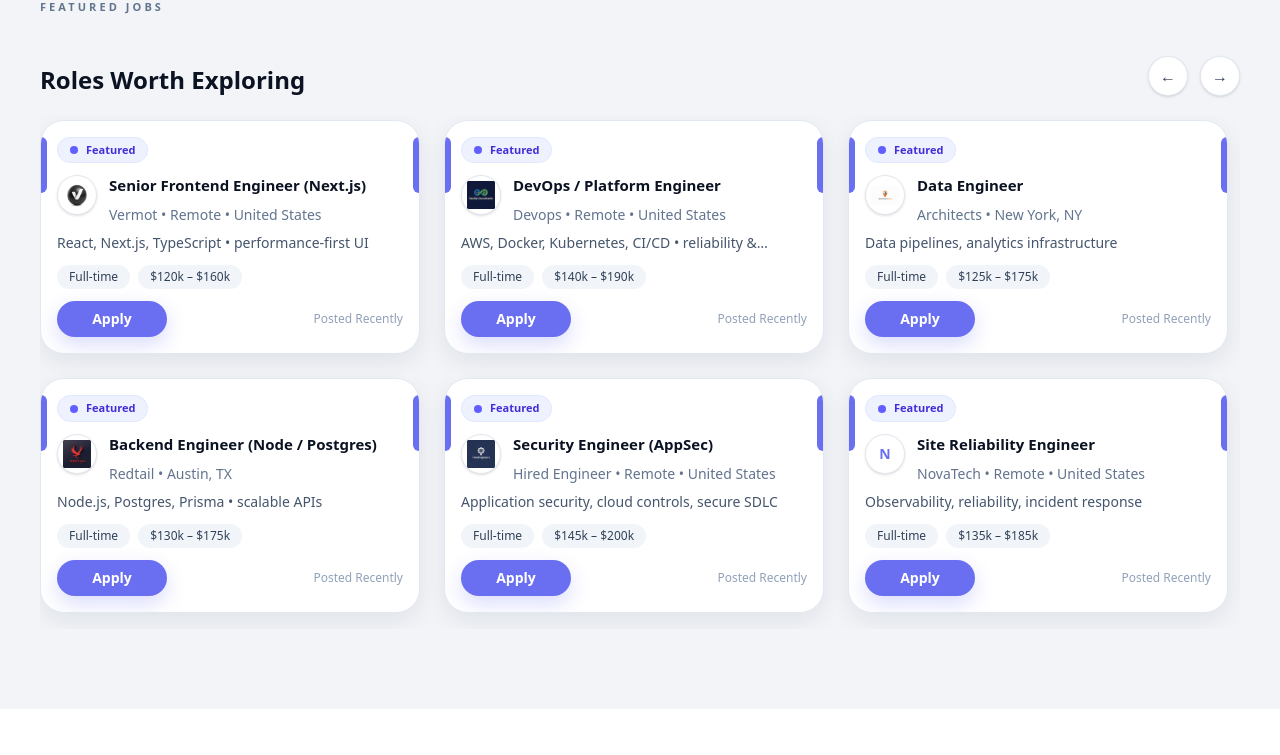
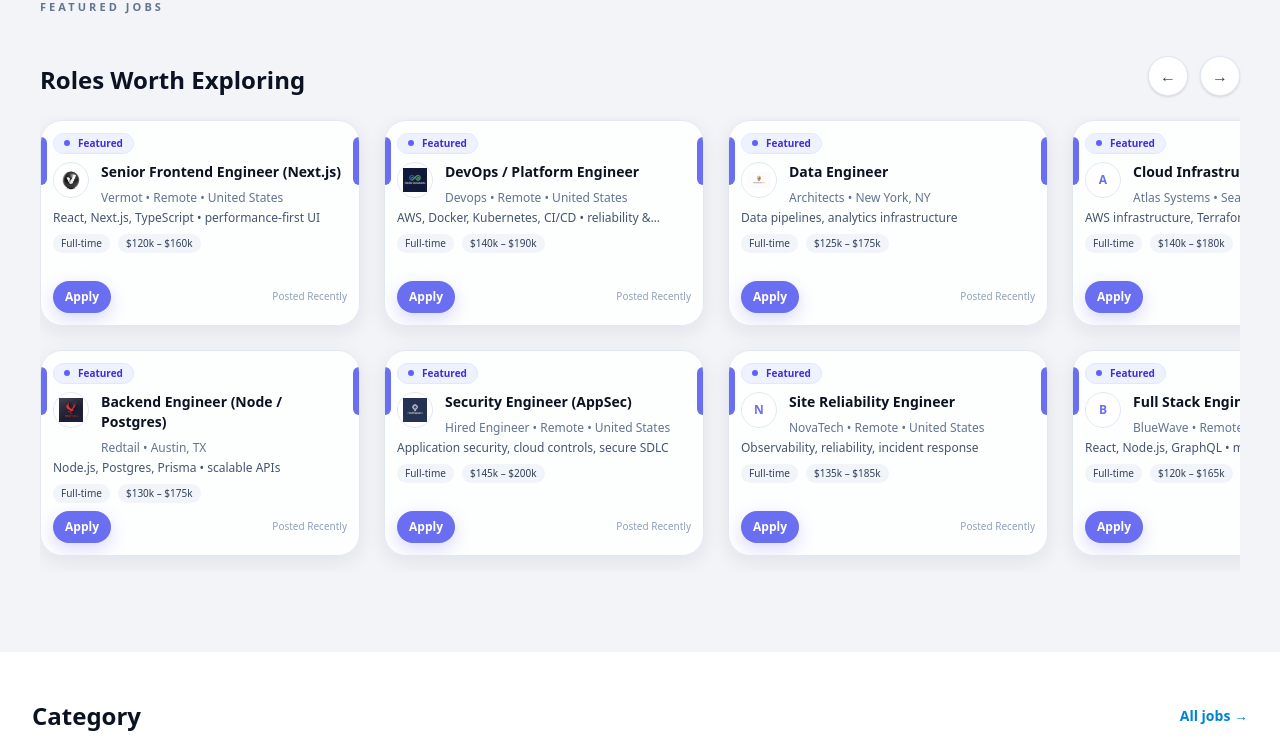
Before and after one commit to adebisidolapo/technicaljobboard, a Next.js app: page / in a window 1280 px wide. Shown: the part 1440-2195 px from the top of the page. Built offline with nearby package versions, Linux system fonts and the light colour scheme; no server answers; the database is empty.

Commit message:
update homepage

```diff
--- a/components/home/FeaturedJobsSection.tsx
+++ b/components/home/FeaturedJobsSection.tsx
@@ -229,83 +229,89 @@ function JobCard({
   return (
     <article
       className="
-        relative flex min-h-[165px] w-[300px] flex-none snap-start flex-col
-        overflow-hidden rounded-[24px] border border-slate-200 bg-white
-        shadow-[0_8px_24px_rgba(15,23,42,0.08)]
+        relative flex min-h-[160px] w-[320px] flex-none snap-start flex-col
+        overflow-hidden rounded-[22px] border border-slate-200
+        bg-white/85 backdrop-blur-sm
+        shadow-[0_6px_20px_rgba(15,23,42,0.08)]
         transition duration-300
-        hover:-translate-y-1 hover:shadow-[0_16px_34px_rgba(15,23,42,0.12)]
-        sm:w-[340px] lg:w-[380px]
+        hover:-translate-y-1 hover:shadow-[0_14px_28px_rgba(15,23,42,0.12)]
       "
     >
-      <div className="absolute left-0 top-4 h-14 w-1.5 rounded-r-full bg-[var(--brand-purple)]" />
-      <div className="absolute right-0 top-4 h-14 w-1.5 rounded-l-full bg-[var(--brand-purple)]" />
+      {/* purple side bars */}
+      <div className="absolute left-0 top-4 h-12 w-1.5 rounded-r-full bg-[var(--brand-purple)]" />
+      <div className="absolute right-0 top-4 h-12 w-1.5 rounded-l-full bg-[var(--brand-purple)]" />
 
-      <div className="flex h-full flex-col p-3 sm:p-4">
+      <div className="flex h-full flex-col p-3">
+        {/* badge */}
         <div className="flex items-center justify-between">
-          <span className="inline-flex items-center gap-2 rounded-full border border-indigo-100 bg-indigo-50 px-3 py-1 text-[11px] font-semibold text-indigo-700">
-            <span className="h-2 w-2 rounded-full bg-indigo-500" />
+          <span className="inline-flex items-center gap-2 rounded-full border border-indigo-100 bg-indigo-50 px-2.5 py-0.5 text-[10px] font-semibold text-indigo-700">
+            <span className="h-1.5 w-1.5 rounded-full bg-indigo-500" />
             Featured
           </span>
         </div>
 
-        <div className="mt-3 flex items-start gap-3">
-          <div className="flex h-10 w-10 flex-none items-center justify-center overflow-hidden rounded-xl border border-slate-200 bg-white shadow-sm">
+        {/* title row */}
+        <div className="mt-2 flex items-start gap-3">
+          <div className="flex h-9 w-9 flex-none items-center justify-center overflow-hidden rounded-lg border border-slate-200 bg-white">
             {logo ? (
               <Image
                 src={logo.src}
                 alt={logo.alt}
-                width={40}
-                height={40}
-                className="h-7 w-7 object-contain"
+                width={36}
+                height={36}
+                className="h-6 w-6 object-contain"
               />
             ) : (
-              <span className="text-sm font-extrabold text-[var(--brand-purple)]">
+              <span className="text-xs font-bold text-[var(--brand-purple)]">
                 {job.company.charAt(0).toUpperCase()}
               </span>
             )}
           </div>
 
           <div className="min-w-0">
-            <button
-              type="button"
-              onClick={() => onOpen(job)}
-              className="text-left"
-            >
-              <h3 className="line-clamp-2 text-[15px] font-bold leading-5 text-[#0B1222]">
+            <button onClick={() => onOpen(job)} className="text-left">
+              <h3 className="line-clamp-2 text-[14px] font-semibold leading-5 text-[#0B1222]">
                 {job.title}
               </h3>
             </button>
 
-            <p className="mt-1 truncate text-sm text-slate-500">
+            <p className="mt-0.5 truncate text-xs text-slate-500">
               {job.company} • {job.location}
             </p>
           </div>
         </div>
 
-        <p className="mt-2 line-clamp-1 text-sm text-slate-600">
+        {/* description */}
+        <p className="mt-1 line-clamp-1 text-xs text-slate-600">
           {job.description}
         </p>
 
-        <div className="mt-3 flex flex-wrap gap-2">
-          <span className="rounded-full bg-slate-100 px-3 py-1 text-xs font-medium text-slate-700">
+        {/* tags */}
+        <div className="mt-2 flex flex-wrap gap-2">
+          <span className="rounded-full bg-slate-100 px-2 py-0.5 text-[10px] font-medium text-slate-700">
             {job.type}
           </span>
 
-          <span className="rounded-full bg-slate-100 px-3 py-1 text-xs font-medium text-slate-700">
+          <span className="rounded-full bg-slate-100 px-2 py-0.5 text-[10px] font-medium text-slate-700">
             {job.pay}
           </span>
         </div>
 
-        <div className="mt-auto flex items-center justify-between pt-3">
+        {/* footer */}
+        <div className="mt-auto flex items-center justify-between pt-2">
           <button
-            type="button"
             onClick={() => onOpen(job)}
-            className="inline-flex h-9 min-w-[110px] items-center justify-center rounded-full bg-[var(--brand-purple)] px-4 text-sm font-semibold text-white shadow-[0_8px_20px_rgba(106,111,242,0.24)] transition hover:opacity-95"
+            className="
+              inline-flex h-8 items-center justify-center rounded-full
+              bg-[var(--brand-purple)] px-3 text-xs font-semibold text-white
+              shadow-[0_6px_16px_rgba(106,111,242,0.25)]
+              transition hover:opacity-95
+            "
           >
             Apply
           </button>
 
-          <span className="text-xs text-slate-400">
+          <span className="text-[10px] text-slate-400">
             Posted {job.posted}
           </span>
         </div>
```
